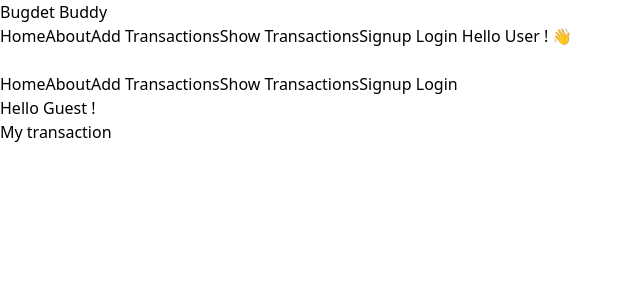
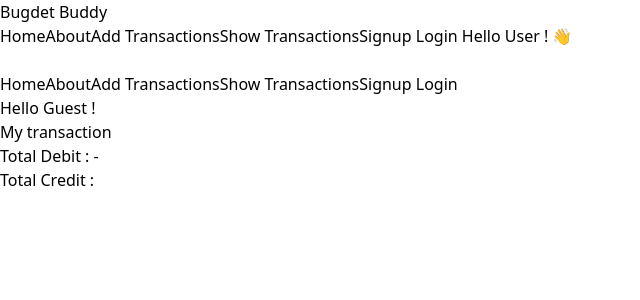
Before and after one commit to saurabhjaykar1603/budget-buddy, a React (Vite) app in the folder client/: page /show_translations in a window 1280 px wide. Shown: the top 300 px of the page, without its empty margins (0-640 px from the left). Built offline with nearby package versions, Linux system fonts and the light colour scheme; no server answers; sample sign-in values are in the browser's storage.

Commit message:
feat: Calculate total credit and debit amounts

```diff
--- a/client/src/views/ShowTransaction/ShowTransaction.jsx
+++ b/client/src/views/ShowTransaction/ShowTransaction.jsx
@@ -5,6 +5,12 @@ import axios from "axios";
 function ShowTransaction() {
   const [user, setUser] = useState({});
   const [myTransaction, setMyTransaction] = useState([]);
+
+  const [debitSum, setDebitSum] = useState("");
+  const [creditSum, setCreditSum] = useState("");
+
+  let totalCredit = 0;
+  let totalDebit = 0;
 
   const loadMyTransaction = async () => {
     const userId = user._id;
@@ -14,8 +20,19 @@ function ShowTransaction() {
     const response = await axios.get(
       `${import.meta.env.VITE_SERVER_URL}/api/v1/transactions/user/${userId}`
     );
-    console.log(response?.data?.data);
-    setMyTransaction(response?.data?.data);
+    const transactionData = response?.data?.data;
+
+    transactionData.forEach((transaction) => {
+      if (transaction.transactionType === "credit") {
+        totalCredit += transaction.amount;
+      } else {
+        totalDebit += transaction.amount;
+      }
+    });
+    setCreditSum(totalCredit);
+    setDebitSum(totalDebit);
+
+    setMyTransaction(transactionData);
   };
 
   useEffect(
@@ -43,9 +60,20 @@ function ShowTransaction() {
           <Navbar />
         </div>
       </div>
-      <h1 className="text-center mt-7 text-3xl font-semibold text-red-500">
+      <h1 className="text-center mt-7 mb-3 text-3xl font-semibold text-red-500">
         My transaction
       </h1>
+      <div className="  mx-auto w-3/6 bg-gray-10 sm:text-center lg:text-start">
+        <p className="">
+          {" "}
+          Total <span className="text-red-600 font-bold">Debit </span> : -{" "}
+          {debitSum}
+        </p>
+        <p className="mt-1">
+          Total <span className="text-green-600 font-bold">Credit </span> :{" "}
+          {creditSum}
+        </p>
+      </div>
 
       {myTransaction?.map((transaction, i) => {
         const {
```
